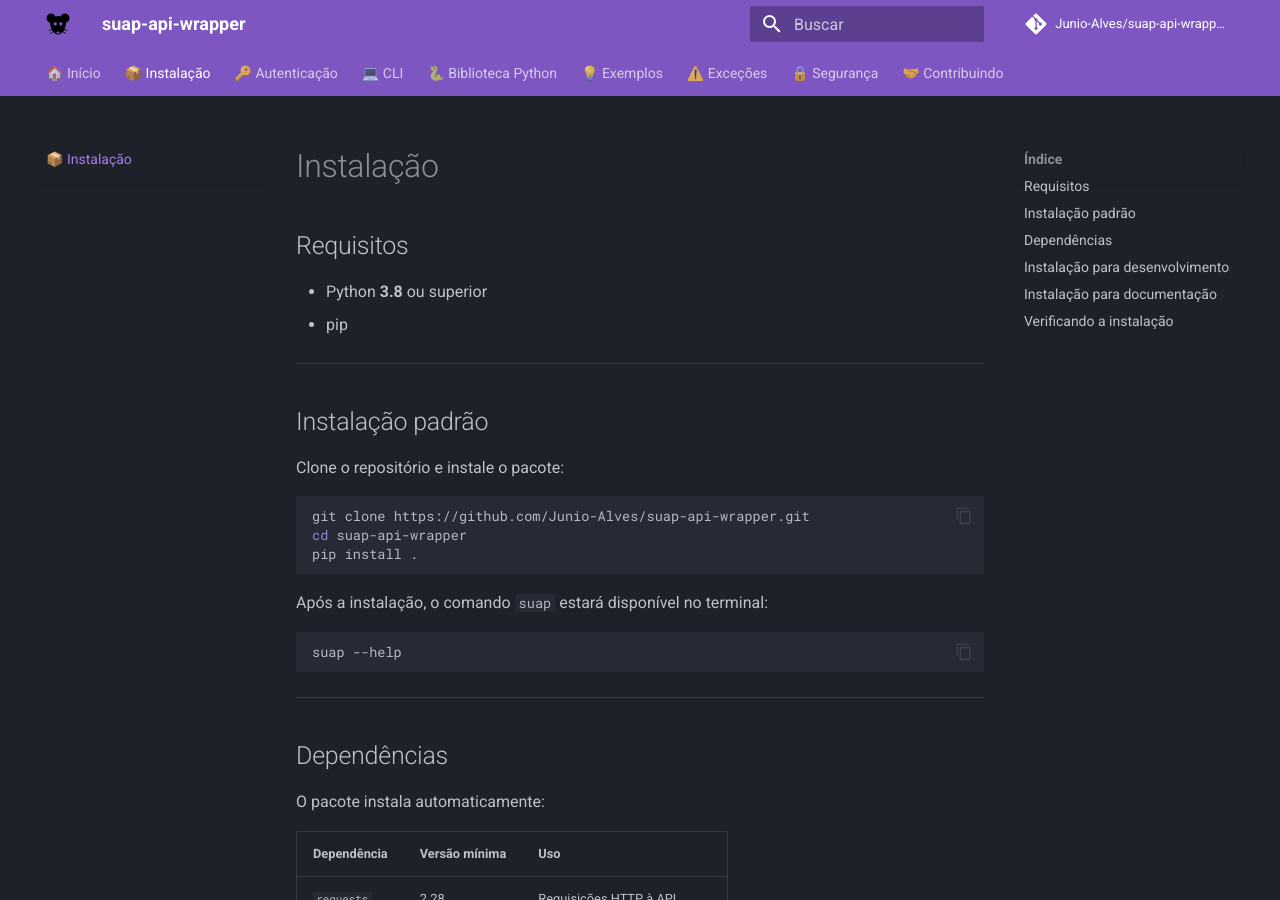
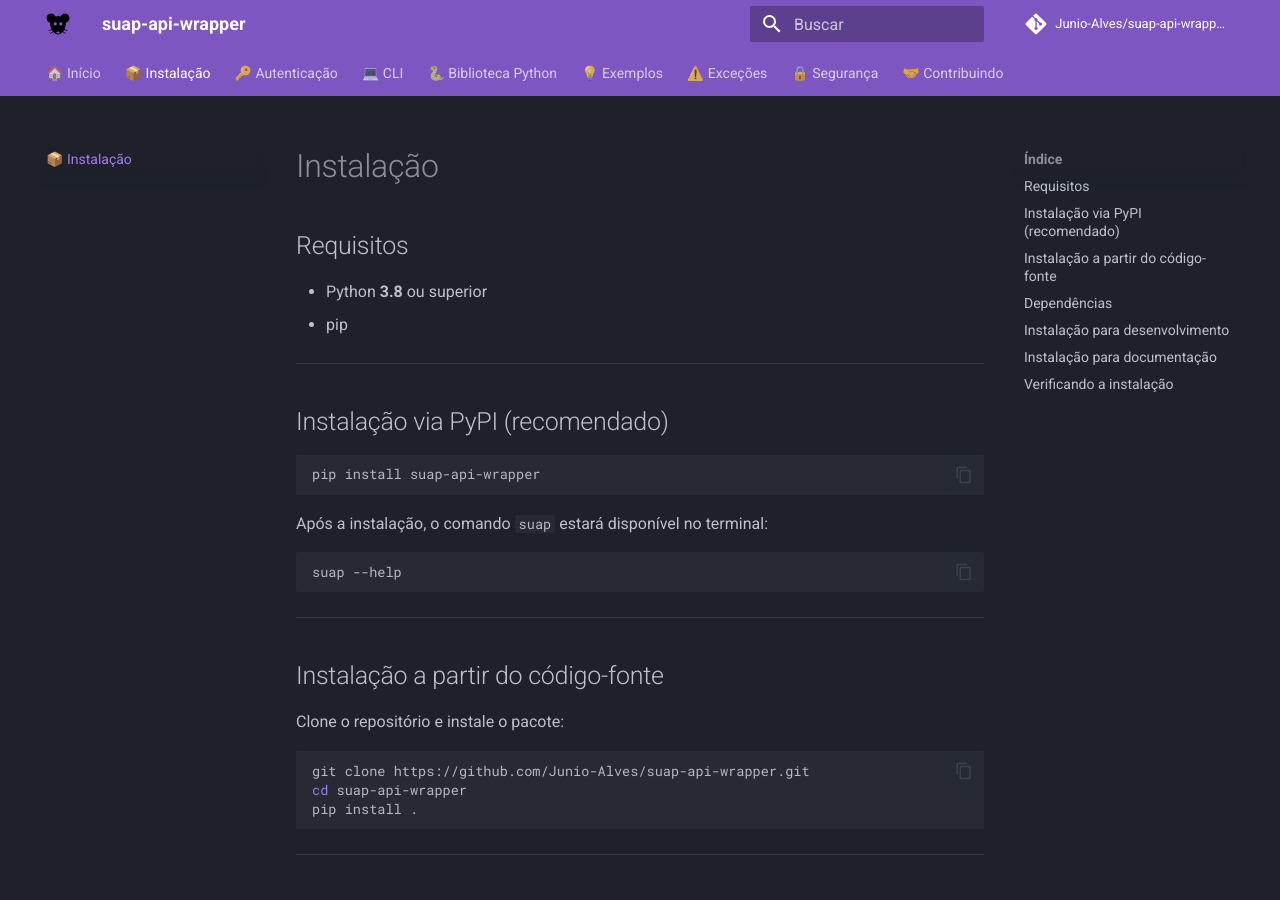
Before and after one commit to frjunioalves/suap-api-wrapper-python, an MkDocs documentation site: the page built from docs/instalacao.md, in a window 1280 px wide and 900 px high. Built offline with MkDocs 1.6.1 and Material for MkDocs 9.7.7, drawn with Linux system fonts in a browser that asks for light colours; comment, search, counter and statistics services are not loaded; some of the changed text lies outside the part shown.

Commit message:
feat: update documentation and installation instructions for clarity and consistency

````diff
--- a/docs/instalacao.md
+++ b/docs/instalacao.md
@@ -7,7 +7,21 @@
 
 ---
 
-## Instalação padrão
+## Instalação via PyPI (recomendado)
+
+```bash
+pip install suap-api-wrapper
+```
+
+Após a instalação, o comando `suap` estará disponível no terminal:
+
+```bash
+suap --help
+```
+
+---
+
+## Instalação a partir do código-fonte
 
 Clone o repositório e instale o pacote:
 
@@ -15,12 +29,6 @@ Clone o repositório e instale o pacote:
 git clone https://github.com/Junio-Alves/suap-api-wrapper.git
 cd suap-api-wrapper
 pip install .
-```
-
-Após a instalação, o comando `suap` estará disponível no terminal:
-
-```bash
-suap --help
 ```
 
 ---
--- a/mkdocs.yml
+++ b/mkdocs.yml
@@ -1,8 +1,10 @@
 site_name: suap-api-wrapper
 site_description: Python wrapper e CLI para a API v2 do SUAP
 site_author: Junio Alves
+site_url: https://junio-alves.github.io/suap-api-wrapper/
 repo_url: https://github.com/Junio-Alves/suap-api-wrapper
 repo_name: Junio-Alves/suap-api-wrapper
+copyright: "Copyright &copy; 2026 <a href='https://github.com/Junio-Alves'>Junio Alves</a> &mdash; Licenciado sob a <a href='https://github.com/Junio-Alves/suap-api-wrapper/blob/main/LICENSE'>MIT License</a>"
 
 theme:
   name: material
@@ -20,6 +22,16 @@ theme:
     - content.code.copy
     - search.highlight
     - search.suggest
+  social:
+    - icon: fontawesome/brands/github
+      link: https://github.com/Junio-Alves
+      name: Junio Alves no GitHub
+    - icon: fontawesome/solid/envelope
+      link: mailto:frjunioalves@hotmail.com
+      name: frjunioalves@hotmail.com
+    - icon: fontawesome/brands/python
+      link: https://pypi.org/project/suap-api-wrapper/
+      name: suap-api-wrapper no PyPI
 
 markdown_extensions:
   - attr_list
````
Also changed, not shown: README.md (+18 -7 lines), docs/index.md (+2 -4 lines), pyproject.toml (+8 -0 lines), 1 other file.
